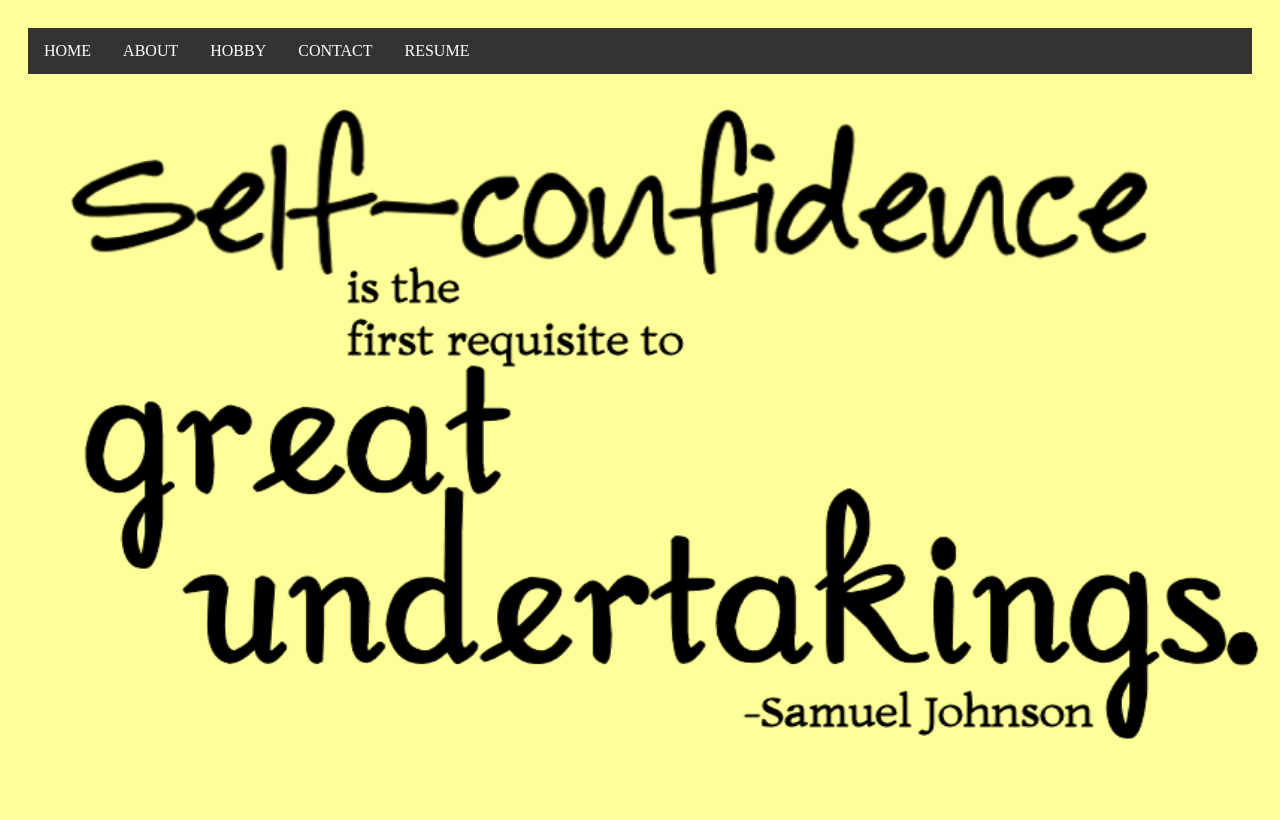
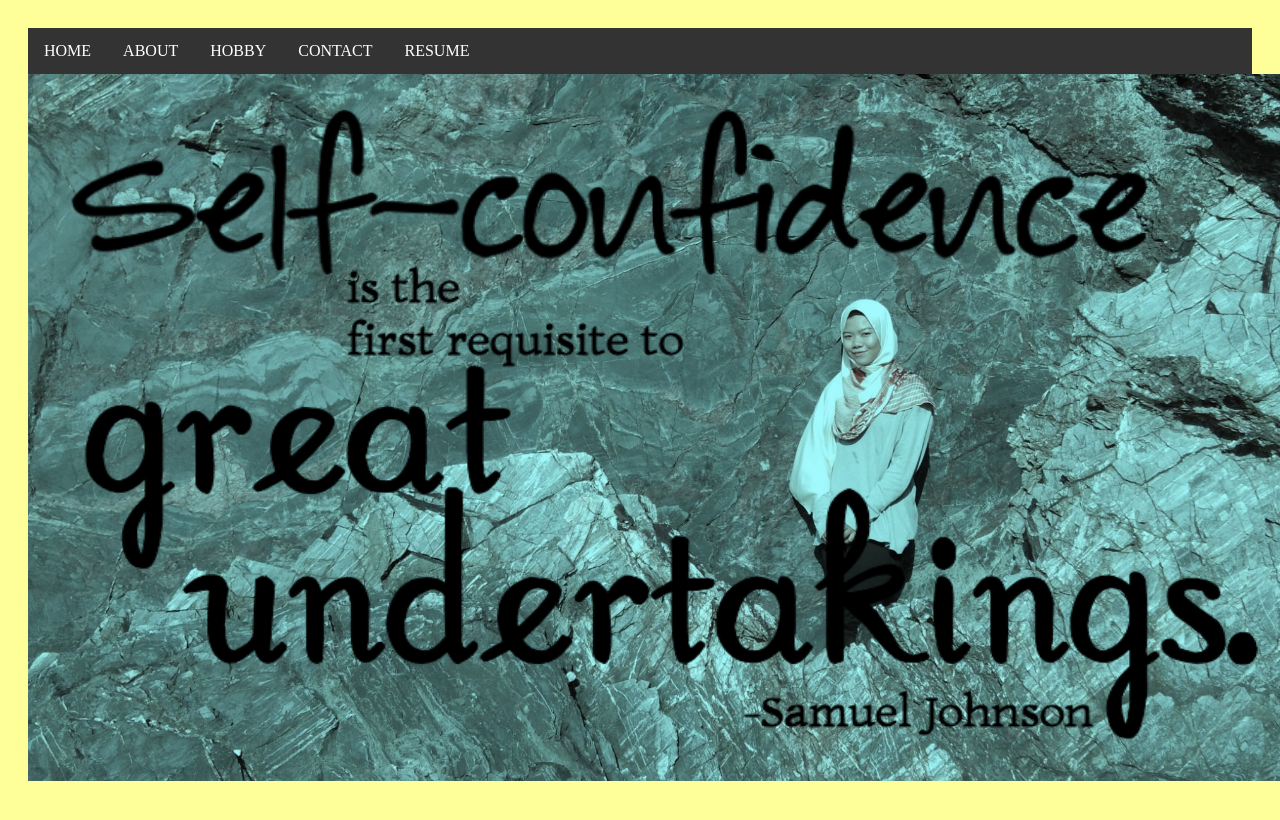
Before and after one commit to nurulamirasani/nurulamirasani.github.io, a plain HTML site: page index.html in a window 1280 px wide. Shown: the top 820 px of the page. Drawn offline with Linux system fonts and the light colour scheme; files whose address does not match are found by name.

Commit message:
Update style.css

```diff
--- a/style.css
+++ b/style.css
@@ -34,7 +34,7 @@ li a:hover
 
 header
 	{
-	background-image:url(images/HomeCover.jpg);
+	background-image:url(HomeCover.jpg);
 	width:1292px;
 	height: 707px;
 	background-size: cover;
```
